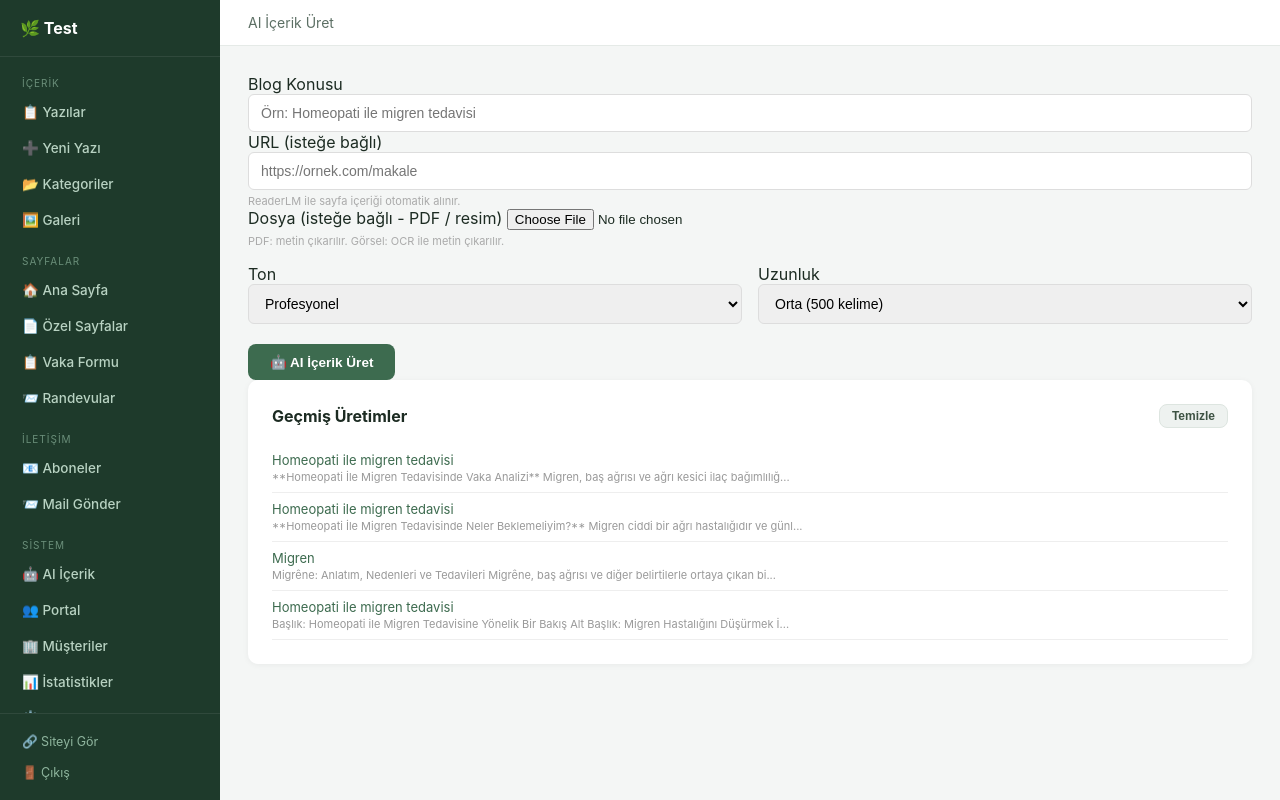
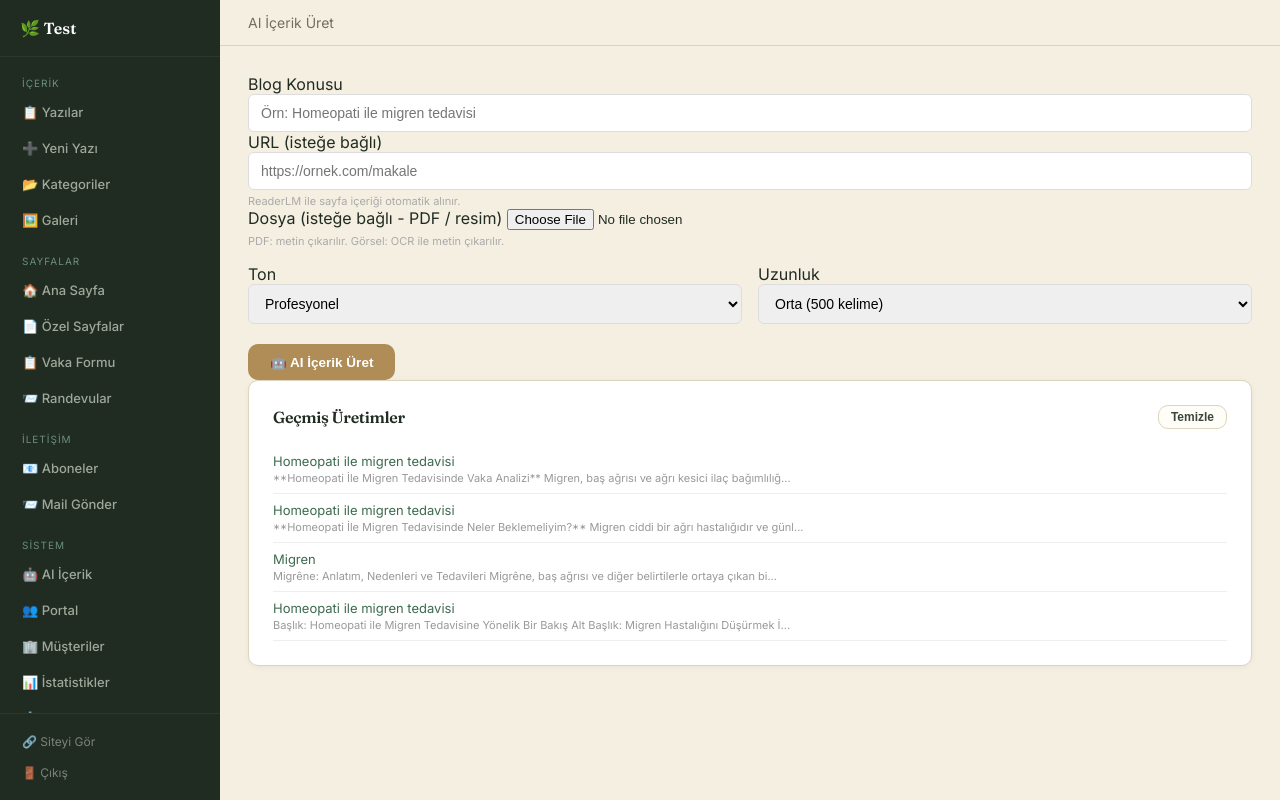
Before and after one commit to zfrkrc/homeopathy-website, a Flask app: page /admin/ai-content in a window 1280 px wide. Run offline with Flask 3, Linux system fonts and the light colour scheme; a user stored in the database is signed in; data comes from the database, SQL or seed files in the repository; data that the repository does not hold is empty.

Commit message:
style: admin panel gold/sage/paper vaka form design

```diff
--- a/app/templates/admin/admin_base.html
+++ b/app/templates/admin/admin_base.html
@@ -4,80 +4,70 @@
   <meta charset="UTF-8">
   <meta name="viewport" content="width=device-width, initial-scale=1.0">
   <title>{% block title %}Panel{% endblock %} | {{ site_title }}</title>
+  <link rel="preconnect" href="https://fonts.googleapis.com">
+  <link href="https://fonts.googleapis.com/css2?family=Fraunces:ital,opsz,wght@0,9..144,400;0,9..144,600&family=Inter:wght@400;500;600;700&display=swap" rel="stylesheet">
   <style>
     *{margin:0;padding:0;box-sizing:border-box}
-    body{font-family:-apple-system,BlinkMacSystemFont,"Segoe UI",Roboto,sans-serif;background:#f4f6f5;color:#1c2b22;display:flex;min-height:100vh}
+    body{font-family:'Inter',system-ui,sans-serif;background:#f4efe1;color:#202b22;display:flex;min-height:100vh;-webkit-font-smoothing:antialiased}
+    h1,h2,h3{font-family:'Fraunces',Georgia,serif;letter-spacing:-.02em}
 
     /* Sidebar */
-    .sidebar{width:220px;background:#1e3a2b;color:#d8e8de;flex-shrink:0;display:flex;flex-direction:column;position:sticky;top:0;height:100vh}
-    .sidebar-logo{padding:18px 20px;font-size:16px;font-weight:700;color:#fff;border-bottom:1px solid rgba(255,255,255,.08)}
+    .sidebar{width:220px;background:#202b22;color:#c8c4ac;flex-shrink:0;display:flex;flex-direction:column;position:sticky;top:0;height:100vh}
+    .sidebar-logo{padding:18px 20px;font-size:16px;font-weight:600;color:#fff;border-bottom:1px solid rgba(255,255,255,.06);font-family:'Fraunces',Georgia,serif}
     .sidebar-nav{flex:1;padding:12px 10px;display:flex;flex-direction:column;gap:2px;overflow-y:auto}
-    .sidebar-nav a{display:flex;align-items:center;gap:10px;padding:9px 12px;border-radius:8px;color:#b8d2c2;text-decoration:none;font-size:13.5px;font-weight:500;transition:.15s}
-    .sidebar-nav a:hover{background:rgba(255,255,255,.08);color:#fff}
-    .sidebar-nav a.active{background:#3d6b4f;color:#fff}
-    .sidebar-foot{padding:12px 10px;border-top:1px solid rgba(255,255,255,.08)}
-    .sidebar-foot a{display:block;padding:8px 12px;border-radius:8px;color:#8fb59e;text-decoration:none;font-size:12.5px}
-    .sidebar-foot a:hover{background:rgba(255,255,255,.08);color:#fff}
+    .sidebar-nav a{display:flex;align-items:center;gap:10px;padding:9px 12px;border-radius:8px;color:#9ea89a;text-decoration:none;font-size:13px;font-weight:500;transition:.15s}
+    .sidebar-nav a:hover{background:rgba(176,141,87,.12);color:#e7d9bc}
+    .sidebar-nav a.active{background:rgba(176,141,87,.2);color:#e7d9bc}
+    .sidebar-foot{padding:12px 10px;border-top:1px solid rgba(255,255,255,.06)}
+    .sidebar-foot a{display:block;padding:8px 12px;border-radius:8px;color:#7a8476;text-decoration:none;font-size:12px}
+    .sidebar-foot a:hover{background:rgba(255,255,255,.05);color:#c8c4ac}
 
     /* Main */
-    .main{flex:1;min-width:0;display:flex;flex-direction:column}
-    .topbar{background:#fff;border-bottom:1px solid #e5eae7;padding:14px 28px;display:flex;align-items:center;justify-content:space-between;position:sticky;top:0;z-index:10}
-    .topbar .breadcrumb{font-size:14px;color:#5c6f64}
-    .topbar .breadcrumb strong{color:#1c2b22}
+    .main{flex:1;min-width:0;display:flex;flex-direction:column;background:#f4efe1}
+    .topbar{background:rgba(244,239,225,.92);backdrop-filter:blur(12px);border-bottom:1px solid #dcd4bd;padding:14px 28px;display:flex;align-items:center;justify-content:space-between;position:sticky;top:0;z-index:10}
+    .topbar .breadcrumb{font-size:14px;color:#726f5e}
+    .topbar .breadcrumb strong{color:#202b22}
     .topbar-actions{display:flex;gap:8px}
-    .topbar-btn{display:inline-block;padding:7px 14px;border-radius:8px;background:#eef2f0;color:#3d5243;text-decoration:none;font-size:12.5px;font-weight:500;border:1px solid #dde5e0}
-    .topbar-btn:hover{background:#e2e9e5}
+    .topbar-btn{display:inline-block;padding:7px 14px;border-radius:8px;background:#fffdf7;color:#39473b;text-decoration:none;font-size:12.5px;font-weight:500;border:1px solid #dcd4bd}
+    .topbar-btn:hover{background:#fff;border-color:#b08d57}
     .content{padding:28px;max-width:1100px;width:100%}
 
     .page-hd{display:flex;align-items:center;justify-content:space-between;margin-bottom:22px}
-    .page-hd h1{font-size:22px;font-weight:700;color:#1c2b22}
-    .page-hd p{font-size:13px;color:#7a9485;margin-top:3px}
+    .page-hd h1{font-size:24px;font-weight:600;color:#202b22;font-family:'Fraunces',Georgia,serif}
+    .page-hd p{font-size:13px;color:#726f5e;margin-top:3px}
 
-    .section-layout{display:grid;grid-template-columns:1fr 1fr;gap:20px;align-items:start}
-    @media(max-width:900px){.section-layout{grid-template-columns:1fr}}
-
-    .card{background:#fff;border-radius:12px;box-shadow:0 1px 8px rgba(30,86,49,.06);margin-bottom:20px;overflow:hidden}
-    .card-hd{padding:14px 20px;border-bottom:1px solid #eef2f0;background:#fafcfb}
-    .card-hd h2{font-size:14px;font-weight:600;color:#1c2b22;display:flex;align-items:center;gap:8px}
-    .card-hd h2 svg{width:16px;height:16px;color:#3d6b4f}
+    .card{background:#fffdf7;border:1px solid #dcd4bd;border-radius:14px;box-shadow:0 2px 12px rgba(0,0,0,.04);margin-bottom:20px;overflow:hidden}
+    .card-hd{padding:14px 20px;border-bottom:1px solid #e8e1d0;background:#faf7ef}
+    .card-hd h2{font-size:14px;font-weight:600;color:#202b22;display:flex;align-items:center;gap:8px}
     .card-body{padding:20px}
 
     .f-group{margin-bottom:16px}
     .f-group:last-child{margin-bottom:0}
     .f-row{display:grid;grid-template-columns:1fr 1fr;gap:12px}
-    .f-label{display:block;font-size:12.5px;font-weight:600;color:#3d5243;margin-bottom:6px}
-    .f-input{width:100%;padding:9px 12px;border:1px solid #d5ded9;border-radius:8px;font-size:13.5px;font-family:inherit;background:#fff;color:#1c2b22}
-    .f-input:focus{outline:none;border-color:#3d6b4f;box-shadow:0 0 0 3px rgba(61,107,79,.12)}
+    .f-label{display:block;font-size:12.5px;font-weight:600;color:#39473b;margin-bottom:6px}
+    .f-input{width:100%;padding:9px 12px;border:1px solid #dcd4bd;border-radius:10px;font-size:13.5px;font-family:inherit;background:#fffdf7;color:#202b22}
+    .f-input:focus{outline:none;border-color:#b08d57;box-shadow:0 0 0 3px rgba(176,141,87,.12)}
     textarea.f-input{resize:vertical}
     select.f-input{cursor:pointer}
-    .f-color{padding:4px;height:38px;cursor:pointer}
-    .f-help{font-size:11px;color:#93a89c;margin-top:4px}
 
-    .btn{display:inline-block;padding:10px 22px;border-radius:8px;font-size:13.5px;font-weight:600;border:none;cursor:pointer;text-decoration:none}
-    .btn-primary{background:#3d6b4f;color:#fff}
-    .btn-primary:hover{background:#2d4f3a}
-    .btn-muted{background:#eef2f0;color:#3d5243;border:1px solid #dde5e0}
-    .btn-muted:hover{background:#e2e9e5}
+    .btn{display:inline-block;padding:10px 22px;border-radius:10px;font-size:13.5px;font-weight:600;border:none;cursor:pointer;text-decoration:none;transition:.15s}
+    .btn-primary{background:#b08d57;color:#fff}
+    .btn-primary:hover{background:#9a7b4a}
+    .btn-muted{background:#fffdf7;color:#39473b;border:1px solid #dcd4bd}
+    .btn-muted:hover{background:#f4efe1;border-color:#b08d57}
     .btn-row{display:flex;gap:10px;margin-top:8px}
 
-    .swatch-row{display:flex;gap:8px;flex-wrap:wrap}
-    .swatch{width:32px;height:32px;border-radius:8px;cursor:pointer;border:2px solid transparent;transition:.15s}
-    .swatch:hover{transform:scale(1.1)}
-    .swatch.selected{border-color:#1c2b22}
-    .grad-preset{height:32px;border-radius:8px;cursor:pointer;border:2px solid transparent;flex:1;min-width:80px}
-    .grad-preset:hover{transform:scale(1.03)}
-    .grad-preset.selected{border-color:#1c2b22}
-
-    .flash{padding:11px 16px;border-radius:8px;margin-bottom:16px;font-size:13px}
+    .flash{padding:11px 16px;border-radius:10px;margin-bottom:16px;font-size:13px}
     .flash.error{background:#fef2f2;color:#dc2626;border:1px solid #fecaca}
     .flash.success{background:#f0fdf4;color:#16a34a;border:1px solid #bbf7d0}
-    .flash.info{background:#eff6ff;color:#2563eb;border:1px solid #bfdbfe}
+    .flash.info{background:rgba(176,141,87,.1);color:#6b5220;border:1px solid rgba(176,141,87,.2)}
+
+    .section-label{font-size:10px;text-transform:uppercase;letter-spacing:.1em;color:#9ea89a;padding:8px 12px 4px}
 
     @media(max-width:820px){
       .sidebar{display:none}
       .content{padding:18px}
     }
-  }
   </style>
   {% block head %}{% endblock %}
 </head>
```
Also changed, not shown: .repowise/lancedb/wiki_pages.lance/_versions/latest_version_hint.json, .repowise/state.json, 13 other files.
